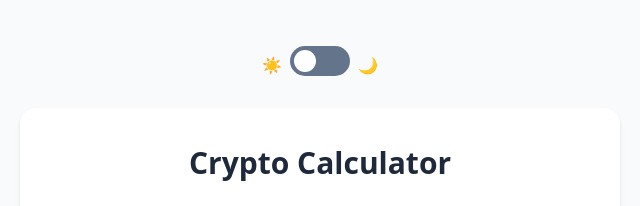
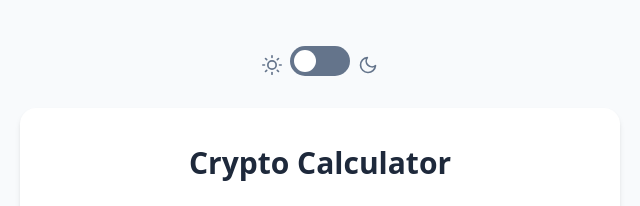
Before and after one commit to WhosYourZombie/crypto-calculator, a plain HTML site: page index.html in a window 1280 px wide. Shown: the top 206 px of the page, 320-960 px from the left. Drawn offline with Linux system fonts and the light colour scheme.

Commit message:
Update index.html
Updated Dark/Light theme emoji to svg

```diff
--- a/index.html
+++ b/index.html
@@ -15,6 +15,7 @@
             --text-primary: #1e293b;
             --text-secondary: #64748b;
             --border-color: #e2e8f0;
+            --icon-color: #64748b;
         }
 
         /* Dark theme variables */
@@ -24,6 +25,7 @@
             --text-primary: #f1f5f9;
             --text-secondary: #cbd5e1;
             --border-color: #334155;
+            --icon-color: #cbd5e1;
         }
 
         * {
@@ -58,6 +60,13 @@
             display: flex;
             align-items: center;
             gap: 0.5rem;
+        }
+
+        .theme-icon {
+            width: 20px;
+            height: 20px;
+            color: var(--icon-color);
+            transition: color 0.3s ease;
         }
 
         .theme-toggle-label {
@@ -283,12 +292,24 @@
 <body>
     <div class="container">
         <div class="theme-toggle">
-            <span>☀️</span>
+            <svg xmlns="http://www.w3.org/2000/svg" class="theme-icon" viewBox="0 0 24 24" fill="none" stroke="currentColor" stroke-width="2" stroke-linecap="round" stroke-linejoin="round">
+                <circle cx="12" cy="12" r="5"/>
+                <line x1="12" y1="1" x2="12" y2="3"/>
+                <line x1="12" y1="21" x2="12" y2="23"/>
+                <line x1="4.22" y1="4.22" x2="5.64" y2="5.64"/>
+                <line x1="18.36" y1="18.36" x2="19.78" y2="19.78"/>
+                <line x1="1" y1="12" x2="3" y2="12"/>
+                <line x1="21" y1="12" x2="23" y2="12"/>
+                <line x1="4.22" y1="19.78" x2="5.64" y2="18.36"/>
+                <line x1="18.36" y1="5.64" x2="19.78" y2="4.22"/>
+            </svg>
             <label class="theme-toggle-label">
                 <input type="checkbox" class="theme-toggle-input" onchange="toggleTheme()">
                 <span class="theme-toggle-slider"></span>
             </label>
-            <span>🌙</span>
+            <svg xmlns="http://www.w3.org/2000/svg" class="theme-icon" viewBox="0 0 24 24" fill="none" stroke="currentColor" stroke-width="2" stroke-linecap="round" stroke-linejoin="round">
+                <path d="M21 12.79A9 9 0 1 1 11.21 3 7 7 0 0 0 21 12.79z"/>
+            </svg>
         </div>
         <div class="calculator">
             <h1>Crypto Calculator</h1>
```
